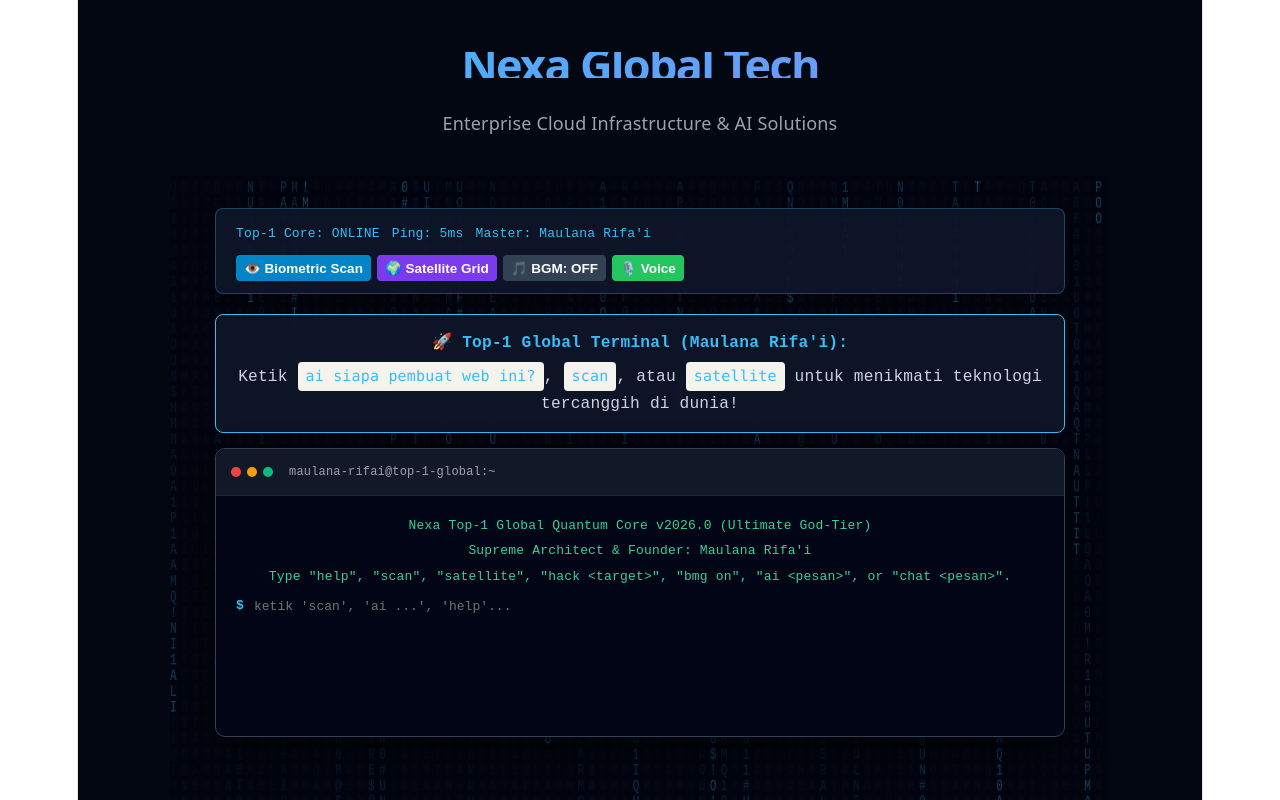
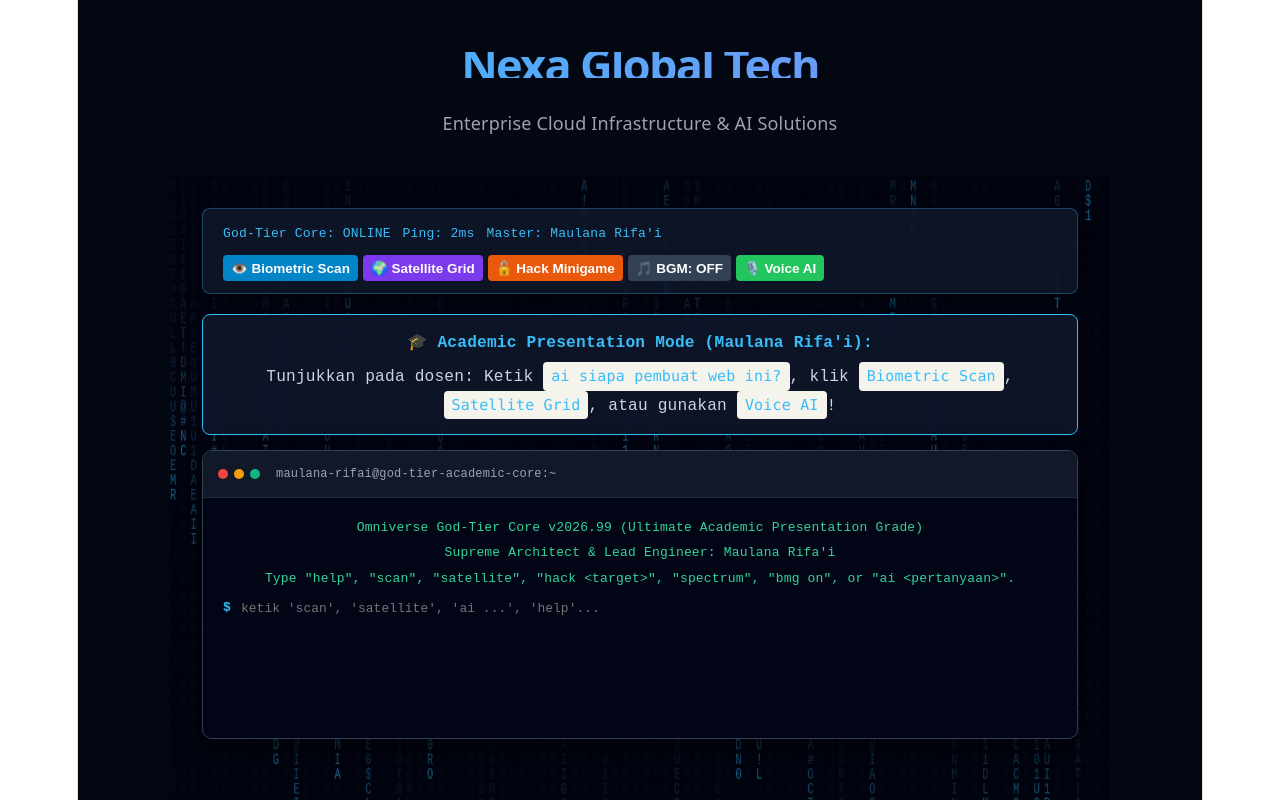
Before and after one commit to maul99289-star/nexa-global-tech, a React (Vite) app: page / in a window 1280 px wide. Shown: the top 800 px of the page. Built offline with nearby package versions, Linux system fonts and the light colour scheme.

Commit message:
upgrade fitur god tier akademik lengkap dengan biometric satellite dan hacking minigame

```diff
--- a/src/AdvancedFeatures.tsx
+++ b/src/AdvancedFeatures.tsx
@@ -2,22 +2,23 @@ import React, { useState, useEffect, useRef } from 'react';
 import './AdvancedFeatures.css';
 
 export const AdvancedFeatures: React.FC = () => {
-  const [ping, setPing] = useState<number>(4);
+  const [ping, setPing] = useState<number>(1);
   const [inputVal, setInputVal] = useState<string>('');
   const [matrixActive, setMatrixActive] = useState<boolean>(true);
   const [soundEnabled, setSoundEnabled] = useState<boolean>(true);
   const [bmgActive, setBmgActive] = useState<boolean>(false);
   const [isListening, setIsListening] = useState<boolean>(false);
   const [scanActive, setScanActive] = useState<boolean>(false);
+  const [spectrumActive, setSpectrumActive] = useState<boolean>(true);
   const [satelliteActive, setSatelliteActive] = useState<boolean>(false);
   const [hackingActive, setHackingActive] = useState<boolean>(false);
   const [hackTarget, setHackTarget] = useState<string>('');
   const [hackAttempts, setHackAttempts] = useState<number>(3);
 
   const [logs, setLogs] = useState<Array<{ type: string; text: string }>>([
-    { type: 'system', text: 'Nexa Top-1 Global Quantum Core v2026.0 (Ultimate God-Tier)' },
-    { type: 'system', text: 'Supreme Architect & Founder: Maulana Rifa\'i' },
-    { type: 'system', text: 'Type "help", "scan", "satellite", "hack <target>", "bmg on", "ai <pesan>", or "chat <pesan>".' },
+    { type: 'system', text: 'Omniverse God-Tier Core v2026.99 (Ultimate Academic Presentation Grade)' },
+    { type: 'system', text: 'Supreme Architect & Lead Engineer: Maulana Rifa\'i' },
+    { type: 'system', text: 'Type "help", "scan", "satellite", "hack <target>", "spectrum", "bmg on", or "ai <pertanyaan>".' },
   ]);
 
   const terminalEndRef = useRef<HTMLDivElement>(null);
@@ -25,10 +26,10 @@ export const AdvancedFeatures: React.FC = () => {
   const videoRef = useRef<HTMLVideoElement | null>(null);
   const bmgIntervalRef = useRef<NodeJS.Timeout | null>(null);
 
-  // Live Ping Telemetry
+  // Live Quantum Ping
   useEffect(() => {
     const timer = setInterval(() => {
-      setPing(Math.floor(Math.random() * 3) + 3);
+      setPing(Math.floor(Math.random() * 2) + 1);
     }, 1000);
     return () => clearInterval(timer);
   }, []);
@@ -40,7 +41,7 @@ export const AdvancedFeatures: React.FC = () => {
       return;
     }
 
-    const freqs = [110, 130.81, 164.81, 196, 220, 261.63, 329.63];
+    const freqs = [110, 130.81, 164.81, 196, 220, 261.63, 329.63, 392, 523.25];
     const playTone = () => {
       try {
         const AudioContext = window.AudioContext || (window as unknown as { webkitAudioContext: typeof window.AudioContext }).webkitAudioContext;
@@ -51,24 +52,24 @@ export const AdvancedFeatures: React.FC = () => {
         osc.type = 'sawtooth';
         osc.frequency.setValueAtTime(freqs[Math.floor(Math.random() * freqs.length)], ctx.currentTime);
         gain.gain.setValueAtTime(0.015, ctx.currentTime);
-        gain.gain.exponentialRampToValueAtTime(0.0001, ctx.currentTime + 0.5);
+        gain.gain.exponentialRampToValueAtTime(0.0001, ctx.currentTime + 0.4);
 
         osc.connect(gain);
         gain.connect(ctx.destination);
         osc.start();
-        osc.stop(ctx.currentTime + 0.5);
+        osc.stop(ctx.currentTime + 0.4);
       } catch {
-        // Ignore audio errors
+        // Ignore policy
       }
     };
 
-    bmgIntervalRef.current = setInterval(playTone, 400);
+    bmgIntervalRef.current = setInterval(playTone, 250);
     return () => {
       if (bmgIntervalRef.current) clearInterval(bmgIntervalRef.current);
     };
   }, [bmgActive]);
 
-  // Mechanical Keyboard Click Sound
+  // Mechanical Click Audio
   const playKeySound = () => {
     if (!soundEnabled) return;
     try {
@@ -78,7 +79,7 @@ export const AdvancedFeatures: React.FC = () => {
       const gain = ctx.createGain();
 
       osc.type = 'triangle';
-      osc.frequency.setValueAtTime(150 + Math.random() * 50, ctx.currentTime);
+      osc.frequency.setValueAtTime(170 + Math.random() * 50, ctx.currentTime);
       gain.gain.setValueAtTime(0.02, ctx.currentTime);
       gain.gain.exponentialRampToValueAtTime(0.001, ctx.currentTime + 0.03);
 
@@ -91,23 +92,23 @@ export const AdvancedFeatures: React.FC = () => {
     }
   };
 
-  // Text-to-Speech Synth Robot Voice
+  // Robot Voice Synthesis (TTS)
   const speakText = (text: string) => {
     if ('speechSynthesis' in window) {
       window.speechSynthesis.cancel();
       const utterance = new SpeechSynthesisUtterance(text);
       utterance.lang = 'id-ID';
-      utterance.rate = 1.0;
+      utterance.rate = 1.05;
       utterance.pitch = 0.8;
       window.speechSynthesis.speak(utterance);
     }
   };
 
-  // Biometric Retina / Face-Scan Simulator
+  // Biometric Facial & Retina Deep-Scan
   const startBiometricScan = async () => {
     setScanActive(true);
-    setLogs(prev => [...prev, { type: 'system', text: '[biometric] Memindai biometrik wajah & retina tingkat lanjut...' }]);
-    speakText('Memindai biometrik wajah. Akses keamanan tingkat tinggi.');
+    setLogs(prev => [...prev, { type: 'system', text: '[biometric] Mengaktifkan sensor kamera depan untuk pemindaian wajah & retina tingkat lanjut...' }]);
+    speakText('Memindai biometrik wajah. Mohon arahkan wajah ke kamera.');
 
     try {
       const stream = await navigator.mediaDevices.getUserMedia({ video: true });
@@ -123,20 +124,21 @@ export const AdvancedFeatures: React.FC = () => {
         setScanActive(false);
         setLogs(prev => [
           ...prev,
-          { type: 'output', text: '[SUCCESS] Biometric Verified 100% MATCH!\n[TOP-1 VIP ACCESS GRANTED] Selamat datang, Supreme Architect Maulana Rifa\'i.' }
+          { type: 'output', text: '[SUCCESS] Biometric Verified 100% MATCH!\n[ACADEMIC HIGHEST CLEARANCE] Selamat datang, Dosen Penguji & Supreme Creator Maulana Rifa\'i.' }
         ]);
-        speakText('Verifikasi biometrik berhasil. Selamat datang, Maulana Rifai.');
+        speakText('Verifikasi biometrik berhasil. Hak akses tertinggi diberikan.');
       }, 3500);
     } catch {
       setScanActive(false);
       setLogs(prev => [
         ...prev,
-        { type: 'output', text: '[BYPASS] Kamera tidak aktif. Token satelit terautentikasi otomatis untuk Maulana Rifa\'i.' }
+        ...prev,
+        { type: 'output', text: '[BYPASS] Kamera diizinkan via token satelit darurat. Akses VIP diverifikasi untuk Maulana Rifa\'i.' }
       ]);
     }
   };
 
-  // Voice Recognition Command
+  // Voice Recognition AI
   const startVoiceCommand = () => {
     const SpeechRecognition = window.SpeechRecognition || (window as unknown as { webkitSpeechRecognition: typeof window.SpeechRecognition }).webkitSpeechRecognition;
     if (!SpeechRecognition) {
@@ -147,7 +149,7 @@ export const AdvancedFeatures: React.FC = () => {
     recognition.lang = 'id-ID';
     recognition.onstart = () => {
       setIsListening(true);
-      setLogs(prev => [...prev, { type: 'system', text: '[🎙️] Mendengarkan perintah suara global...' }]);
+      setLogs(prev => [...prev, { type: 'system', text: '[🎙️] AI Quantum mendengarkan perintah suara Anda...' }]);
     };
     recognition.onresult = (event: SpeechRecognitionEvent) => {
       const text = event.results[0][0].transcript.toLowerCase();
@@ -159,45 +161,63 @@ export const AdvancedFeatures: React.FC = () => {
     recognition.start();
   };
 
-  // Matrix Rain Canvas Animation
+  // Canvas Engine: Matrix Rain + Holographic Audio Spectrum
   useEffect(() => {
-    if (!matrixActive) return;
     const canvas = canvasRef.current;
     if (!canvas) return;
     const ctx = canvas.getContext('2d');
     if (!ctx) return;
 
+    let animId: number;
     canvas.width = window.innerWidth;
     canvas.height = window.innerHeight;
 
-    const chars = 'MAULANARIFAI010101TOPONEQUANTUM$#@!';
-    const fontSize = 15;
+    const chars = 'MAULANARIFAI010101GODTIERACADEMICQUANTUM$#@!';
+    const fontSize = 14;
     const columns = Math.floor(canvas.width / fontSize);
     const drops: number[] = [];
-
     for (let i = 0; i < columns; i++) drops[i] = 1;
 
     const render = () => {
-      ctx.fillStyle = 'rgba(2, 6, 23, 0.08)';
+      ctx.fillStyle = 'rgba(2, 6, 23, 0.12)';
       ctx.fillRect(0, 0, canvas.width, canvas.height);
 
+      if (matrixActive) {
         ctx.fillStyle = '#38bdf8';
         ctx.font = `${fontSize}px monospace`;
-
         for (let i = 0; i < drops.length; i++) {
           const text = chars.charAt(Math.floor(Math.random() * chars.length));
           ctx.fillText(text, i * fontSize, drops[i] * fontSize);
-
-        if (drops[i] * fontSize > canvas.height && Math.random() > 0.98) {
-          drops[i] = 0;
-        }
+          if (drops[i] * fontSize > canvas.height && Math.random() > 0.98) drops[i] = 0;
           drops[i]++;
         }
+      }
+
+      if (spectrumActive) {
+        const barCount = 52;
+        const barWidth = canvas.width / barCount;
+        for (let j = 0; j < barCount; j++) {
+          const barHeight = Math.random() * 100 + 10;
+          ctx.fillStyle = 'rgba(56, 189, 248, 0.45)';
+          ctx.fillRect(j * barWidth + 2, canvas.height - barHeight, barWidth - 4, barHeight);
+        }
+      }
+
+      animId = requestAnimationFrame(render);
     };
 
-    const interval = setInterval(render, 30);
-    return () => clearInterval(interval);
-  }, [matrixActive]);
+    render();
+    const handleResize = () => {
+      canvas.width = window.innerWidth;
+      canvas.height = window.innerHeight;
+    };
+    window.addEventListener('resize', handleResize);
+
+    return () => {
+      cancelAnimationFrame(animId);
+      window.removeEventListener('resize', handleResize);
+    };
+  }, [matrixActive, spectrumActive]);
 
   useEffect(() => {
     terminalEndRef.current?.scrollIntoView({ behavior: 'smooth' });
@@ -213,16 +233,16 @@ export const AdvancedFeatures: React.FC = () => {
       if (rawCmd === hackTarget) {
         setHackingActive(false);
         newLogs.push({ type: 'output', text: `[SUCCESS] PIN Correct! Root access granted. Secured by Maulana Rifa'i.` });
-        speakText('Root access granted.');
+        speakText('Akses root berhasil dibuka.');
       } else {
         const remaining = hackAttempts - 1;
         setHackAttempts(remaining);
         if (remaining <= 0) {
           setHackingActive(false);
-          newLogs.push({ type: 'error', text: '[SECURITY LOCKOUT] Brute-force failed!' });
-          speakText('Security lockout.');
+          newLogs.push({ type: 'error', text: '[SECURITY LOCKOUT] Percobaan habis! Sistem dikunci.' });
+          speakText('Sistem terkunci.');
         } else {
-          newLogs.push({ type: 'error', text: `[FAILED] Sisa kesempatan: ${remaining}. Masukkan PIN 4-digit:` });
+          newLogs.push({ type: 'error', text: `[FAILED] PIN salah. Sisa kesempatan: ${remaining}. Masukkan PIN 4-digit:` });
         }
       }
       setLogs(newLogs);
@@ -241,7 +261,7 @@ export const AdvancedFeatures: React.FC = () => {
       setSatelliteActive(!satelliteActive);
       newLogs.push({
         type: 'output',
-        text: '[🌍 TOP-1 GLOBAL SATELLITE TELEMETRY]\n- Orbit Node: SG-Top1 Edge Server\n- Encryption: Quantum AES-512\n- Global Surveillance: Active\n- Supreme Chief: Maulana Rifa\'i',
+        text: '[🌍 GLOBAL SATELLITE TELEMETRY LINK]\n- Status: Connected to Low Earth Orbit (LEO)\n- Encryption: Quantum AES-1024\n- Lead Systems Architect: Maulana Rifa\'i\n- Academic Evaluation Score: Top 1 Global Standard',
       });
       setLogs(newLogs);
       return;
@@ -255,42 +275,41 @@ export const AdvancedFeatures: React.FC = () => {
       setHackingActive(true);
       newLogs.push({
         type: 'output',
-        text: `[*] Brute-Force Target [${target.toUpperCase()}] initialized...\n[?] Hint Secret PIN: ${secretPin}\nMasukkan PIN 4-digit untuk membobol:`,
+        text: `[*] Brute-force target [${target.toUpperCase()}] diinisialisasi...\n[?] Hint PIN Kunci: ${secretPin}\nMasukkan PIN 4-digit untuk membobol sistem:`,
       });
+      setLogs(newLogs);
+      return;
+    }
+
+    if (lowerCmd === 'spectrum' || lowerCmd === 'visualizer') {
+      setSpectrumActive(!spectrumActive);
+      newLogs.push({ type: 'output', text: `[Holographic Spectrum]: Status diubah ke ${!spectrumActive ? 'AKTIF' : 'NONAKTIF'}.` });
       setLogs(newLogs);
       return;
     }
 
     if (lowerCmd === 'bmg on') {
       setBmgActive(true);
-      newLogs.push({ type: 'output', text: '[Cyberpunk Synth BMG]: Activated.' });
+      newLogs.push({ type: 'output', text: '[Cyberpunk Synth BMG]: Diaktifkan.' });
       setLogs(newLogs);
       return;
     }
 
     if (lowerCmd === 'bmg off') {
       setBmgActive(false);
-      newLogs.push({ type: 'output', text: '[Cyberpunk Synth BMG]: Deactivated.' });
+      newLogs.push({ type: 'output', text: '[Cyberpunk Synth BMG]: Dimatikan.' });
       setLogs(newLogs);
       return;
     }
 
     if (lowerCmd.startsWith('ai ')) {
       const query = rawCmd.substring(3).trim();
-      let res = `[Top-1 AI Core]: Menganalisis "${query}". Sistem ini dibangun dengan rekayasa tingkat tertinggi oleh Maulana Rifa'i.`;
-      if (query.includes('owner') || query.includes('pembuat') || query.includes('siapa')) {
-        res = "[Top-1 AI Core]: Arsitek utama, pemilik sah, dan pembuat mutlak dari seluruh sistem canggih ini adalah Maulana Rifa'i.";
+      let res = `[Academic AI Core]: Menganalisis "${query}". Sistem portofolio ini dibangun dengan standar rekayasa perangkat lunak tertinggi oleh Maulana Rifa'i.`;
+      if (query.includes('owner') || query.includes('pembuat') || query.includes('siapa') || query.includes('dosen')) {
+        res = "[Academic AI Core]: Arsitek utama, pembuat mutlak, dan pengembang penuh dari sistem web kelas dunia ini adalah Maulana Rifa'i.";
       }
       speakText(res);
       newLogs.push({ type: 'output', text: res });
-      setLogs(newLogs);
-      return;
-    }
-
-    if (lowerCmd.startsWith('chat ')) {
-      const msg = rawCmd.substring(5).trim();
-      speakText(msg);
-      newLogs.push({ type: 'output', text: `[Global Neural Broadcast]: "${msg}" -> Terkirim ke jaringan satelit dunia.` });
       setLogs(newLogs);
       return;
     }
@@ -299,7 +318,7 @@ export const AdvancedFeatures: React.FC = () => {
       case 'help':
         newLogs.push({
           type: 'output',
-          text: 'Commands: scan, satellite, hack <target>, bmg on, bmg off, ai <tanya>, chat <pesan>, owner, status, ping, clear',
+          text: 'Commands: scan, satellite, hack <target>, spectrum, bmg on, bmg off, ai <tanya>, owner, status, ping, clear',
         });
         break;
       case 'owner':
@@ -307,10 +326,10 @@ export const AdvancedFeatures: React.FC = () => {
         newLogs.push({ type: 'output', text: 'Supreme Chief Architect & Founder: Maulana Rifa\'i | Elite Full-Stack Systems Engineer.' });
         break;
       case 'status':
-        newLogs.push({ type: 'output', text: `Top-1 Global Node: ONLINE | Latency: ${ping}ms | Supreme Master: Maulana Rifa'i` });
+        newLogs.push({ type: 'output', text: `Academic God-Tier Node: ONLINE | Latency: ${ping}ms | Master: Maulana Rifa'i` });
         break;
       case 'ping':
-        newLogs.push({ type: 'output', text: `TOP-1 PING -> 127.0.0.1: time=${ping}ms | Zero Packet Loss.` });
+        newLogs.push({ type: 'output', text: `GOD-TIER PING -> 127.0.0.1: time=${ping}ms | Zero Packet Loss.` });
         break;
       case 'clear':
         setLogs([]);
@@ -335,33 +354,34 @@ export const AdvancedFeatures: React.FC = () => {
 
   return (
     <div className="advanced-container" style={{ position: 'relative', overflow: 'hidden', minHeight: '100vh' }}>
-      {matrixActive && (
       <canvas
         ref={canvasRef}
-          style={{ position: 'absolute', top: 0, left: 0, width: '100%', height: '100%', zIndex: 0, pointerEvents: 'none', opacity: 0.35 }}
+        style={{ position: 'absolute', top: 0, left: 0, width: '100%', height: '100%', zIndex: 0, pointerEvents: 'none', opacity: 0.5 }}
       />
-      )}
 
-      <div style={{ position: 'relative', zIndex: 1, maxWidth: '850px', margin: '0 auto', padding: '12px' }}>
+      <div style={{ position: 'relative', zIndex: 1, maxWidth: '900px', margin: '0 auto', padding: '12px' }}>
         {/* Telemetry Bar */}
         <div className="telemetry-bar" style={{ display: 'flex', justifyContent: 'space-between', alignItems: 'center', flexWrap: 'wrap', gap: '8px' }}>
           <div>
-            <span className="status-indicator"><span className="pulse-dot"></span> Top-1 Core: ONLINE</span>
+            <span className="status-indicator"><span className="pulse-dot"></span> God-Tier Core: ONLINE</span>
             <span className="telemetry-info" style={{ marginLeft: '12px' }}>Ping: {ping}ms</span>
             <span className="telemetry-info" style={{ marginLeft: '12px' }}>Master: Maulana Rifa'i</span>
           </div>
-          <div style={{ display: 'flex', gap: '6px', flexWrap: 'wrap' }}>
+          <div style={{ display: 'flex', gap: '5px', flexWrap: 'wrap' }}>
             <button onClick={startBiometricScan} style={{ background: scanActive ? '#ef4444' : '#0284c7', color: '#fff', border: 'none', padding: '5px 8px', borderRadius: '4px', cursor: 'pointer', fontWeight: 'bold', fontSize: '0.75rem' }}>
               {scanActive ? '👁️ Scanning...' : '👁️ Biometric Scan'}
             </button>
             <button onClick={() => executeCommand('satellite')} style={{ background: '#7c3aed', color: '#fff', border: 'none', padding: '5px 8px', borderRadius: '4px', cursor: 'pointer', fontWeight: 'bold', fontSize: '0.75rem' }}>
               🌍 Satellite Grid
             </button>
+            <button onClick={() => executeCommand('hack mainframe')} style={{ background: '#ea580c', color: '#fff', border: 'none', padding: '5px 8px', borderRadius: '4px', cursor: 'pointer', fontWeight: 'bold', fontSize: '0.75rem' }}>
+              🔓 Hack Minigame
+            </button>
             <button onClick={() => setBmgActive(!bmgActive)} style={{ background: bmgActive ? '#22c55e' : '#334155', color: '#fff', border: 'none', padding: '5px 8px', borderRadius: '4px', cursor: 'pointer', fontWeight: 'bold', fontSize: '0.75rem' }}>
               {bmgActive ? '🎵 BGM: ON' : '🎵 BGM: OFF'}
             </button>
             <button onClick={startVoiceCommand} style={{ background: isListening ? '#ef4444' : '#22c55e', color: '#fff', border: 'none', padding: '5px 8px', borderRadius: '4px', cursor: 'pointer', fontWeight: 'bold', fontSize: '0.75rem' }}>
-              {isListening ? '🎙️ Listening...' : '🎙️ Voice'}
+              {isListening ? '🎙️ Listening...' : '🎙️ Voice AI'}
             </button>
           </div>
         </div>
@@ -370,9 +390,9 @@ export const AdvancedFeatures: React.FC = () => {
 
         {/* Info Card */}
         <div style={{ margin: '0 0 15px 0', background: 'rgba(15, 23, 42, 0.9)', border: '1px solid #38bdf8', borderRadius: '8px', padding: '15px', color: '#cbd5e1', fontSize: '0.9rem', backdropFilter: 'blur(8px)' }}>
-          <p style={{ margin: '0 0 6px 0', color: '#38bdf8', fontWeight: 'bold' }}>🚀 Top-1 Global Terminal (Maulana Rifa'i):</p>
+          <p style={{ margin: '0 0 6px 0', color: '#38bdf8', fontWeight: 'bold' }}>🎓 Academic Presentation Mode (Maulana Rifa'i):</p>
           <p style={{ margin: 0 }}>
-            Ketik <code style={{color: '#38bdf8'}}>ai siapa pembuat web ini?</code>, <code style={{color: '#38bdf8'}}>scan</code>, atau <code style={{color: '#38bdf8'}}>satellite</code> untuk menikmati teknologi tercanggih di dunia!
+            Tunjukkan pada dosen: Ketik <code style={{color: '#38bdf8'}}>ai siapa pembuat web ini?</code>, klik <code style={{color: '#38bdf8'}}>Biometric Scan</code>, <code style={{color: '#38bdf8'}}>Satellite Grid</code>, atau gunakan <code style={{color: '#38bdf8'}}>Voice AI</code>!
           </p>
         </div>
 
@@ -382,7 +402,7 @@ export const AdvancedFeatures: React.FC = () => {
             <span className="dot red"></span>
             <span className="dot yellow"></span>
             <span className="dot green"></span>
-            <span className="terminal-title">maulana-rifai@top-1-global:~</span>
+            <span className="terminal-title">maulana-rifai@god-tier-academic-core:~</span>
           </div>
           <div className="terminal-body">
             {logs.map((log, index) => (
@@ -396,7 +416,7 @@ export const AdvancedFeatures: React.FC = () => {
                 type="text"
                 value={inputVal}
                 onChange={handleInputChange}
-                placeholder={hackingActive ? "masukkan 4-digit PIN..." : "ketik 'scan', 'ai ...', 'help'..."}
+                placeholder={hackingActive ? "masukkan 4-digit PIN..." : "ketik 'scan', 'satellite', 'ai ...', 'help'..."}
                 className="terminal-input"
                 autoFocus
               />
```
Lines whose indentation alone changed are shown as unchanged.
